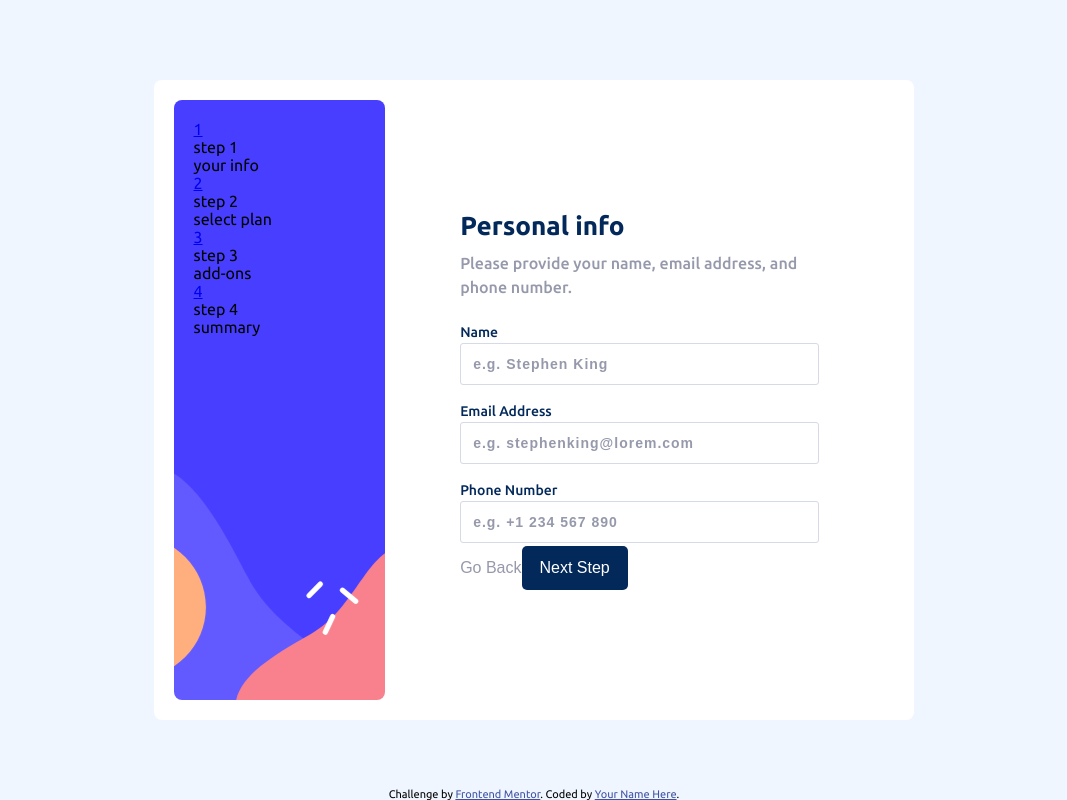
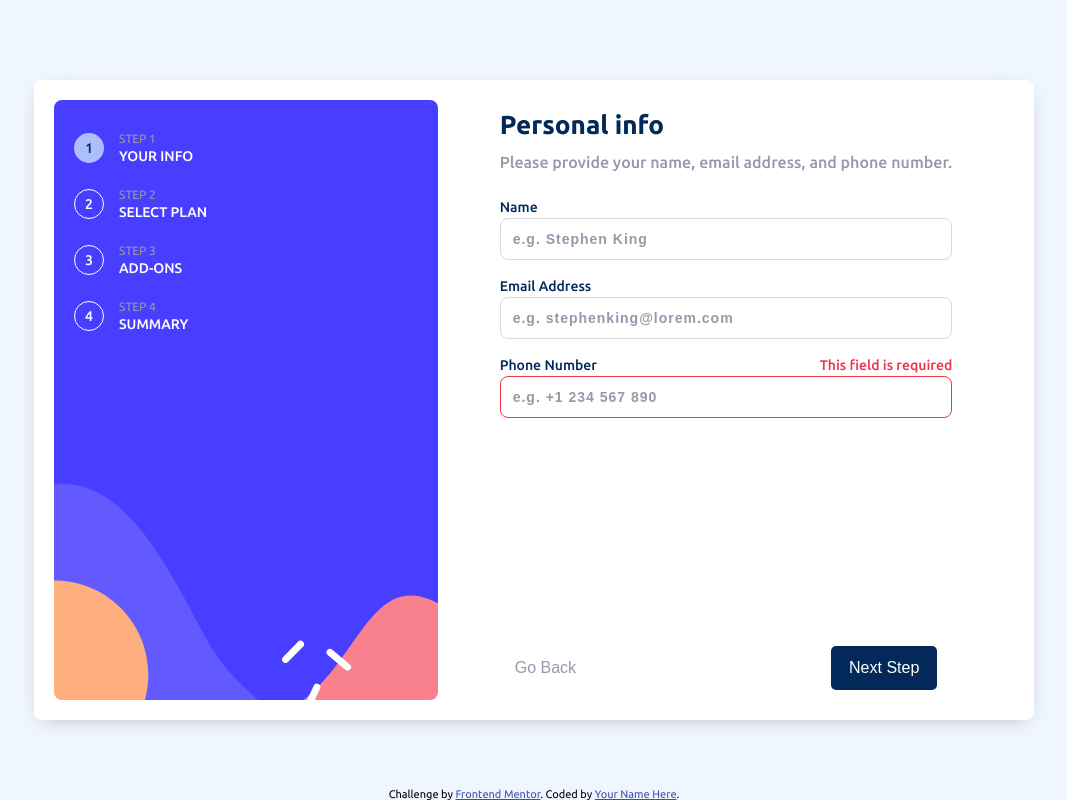
Before and after one commit to Bednar8/Multi-step-form, a website built with Parcel: page index.html in a window 1280 px wide. Shown: the whole page, without its empty margins (106-1173 px from the left). Built offline with nearby package versions, Linux system fonts and the light colour scheme.

Commit message:
add styles and html for all steps

```diff
--- a/index.html
+++ b/index.html
@@ -16,81 +16,108 @@
 
 <body>
 
-  <!-- Sidebar start -->
+  <!-- Sidebar/nav start -->
   <div class="container">
 
     <nav class="nav__mobile">
       <ul class="nav__mobile--list">
-        <li class="nav__mobile--item nav__mobile--item-active"><a href="#">1</a>
+        <li class="nav__mobile--item"><a class="nav__step--anchor"
+            href="#">1</a>
         </li>
-        <li class="nav__mobile--item"><a href="#">2</a></li>
-        <li class="nav__mobile--item"><a href="#">3</a></li>
-        <li class="nav__mobile--item"><a href="#">4</a></li>
+        <li class="nav__mobile--item"><a
+            class="nav__step--anchor nav__step--anchor-active" href="#">2</a>
+        </li>
+        <li class="nav__mobile--item"><a class="nav__step--anchor"
+            href="#">3</a>
+        </li>
+        <li class="nav__mobile--item"><a class="nav__step--anchor"
+            href="#">4</a>
+        </li>
       </ul>
     </nav>
 
     <nav class="nav__desktop">
       <ul class="nav__desktop--list">
-        <li class="nav__desktop--item nav__desktop--item-active"><a
-            href="#">1</a>
+        <li class="nav__desktop--item">
+          <a class="nav__step--anchor nav__step--anchor-active" href="#">1</a>
+          <div class="nav__desktop-description">
             <p class="nav__desktop--step">step 1</p>
-          <p class="nav__desktop--description">your info</p>
+            <p class="nav__desktop--title">your info</p>
+          </div>
         </li>
-        <li class="nav__desktop--item"><a href="#">2</a>
+        <li class="nav__desktop--item"><a class="nav__step--anchor"
+            href="#">2</a>
+          <div class="nav__desktop-description">
             <p class="nav__desktop--step">step 2</p>
             <p class="nav__desktop--description">select plan</p>
+          </div>
         </li>
-        <li class="nav__desktop--item"><a href="#">3</a>
+        <li class="nav__desktop--item"><a class="nav__step--anchor"
+            href="#">3</a>
+          <div class="nav__desktop-description">
             <p class="nav__desktop--step">step 3</p>
             <p class="nav__desktop--description">add-ons</p>
+          </div>
         </li>
-        <li class="nav__desktop--item"><a href="#">4</a>
+        <li class="nav__desktop--item"><a class="nav__step--anchor"
+            href="#">4</a>
+          <div class="nav__desktop-description">
             <p class="nav__desktop--step">step 4</p>
             <p class="nav__desktop--description">summary</p>
+          </div>
         </li>
       </ul>
     </nav>
 
-    <!-- <main class="form__container"> -->
+
+    <!-- Main start -->
+    <main class="step__container">
       <!-- STEP FIRST -->
-    <main class="step__container--box">
+      <div class="step__container--box">
         <h2 class="step--title">Personal info</h2>
         <p class="step--description">Please provide your name, email address,
           and phone number.</p>
-
         <form class="form">
           <div class="form--item">
             <div class="form--label">
               <label for="name">Name</label>
               <p class="form--item-error"></p>
             </div>
-          <input id="name" type="text" placeholder="e.g. Stephen King" required>
+            <input class="form--input" id="name" type="text"
+              placeholder="e.g. Stephen King" required>
           </div>
           <div class="form--item">
             <div class="form--label">
               <label for="email">Email Address</label>
               <p class="form--item-error"></p>
             </div>
-          <input id="email" type="text" placeholder="e.g. stephenking@lorem.com"
-            required>
+            <input class="form--input" id="email" type="text"
+              placeholder="e.g. stephenking@lorem.com" required>
           </div>
           <div class="form--item">
             <div class="form--label">
               <label for="phone">Phone Number</label>
-            <p class="form--item-error"></p>
+              <p class="form--item-error">This field is required</p>
             </div>
-          <input id="phone" type="text" placeholder="e.g. +1 234 567 890"
-            required>
+            <input class="form--input form--input-error" id="phone" type="text"
+              placeholder="e.g. +1 234 567 890" required>
           </div>
         </form>
+        <div class=".btns__container btns__container--desktop">
+          <button class="btn-steps btn--back ">Go Back</button>
+          <button class="btn-steps btn--next">Next Step</button>
+        </div>
+      </div>
 
       <!-- STEP SECOND -->
+
       <!-- <div class="step__container--box">
         <h2 class="step--title">Select your plan</h2>
         <p class="step--description">You have the option of monthly or yearly
           billing.</p>
 
         <div class="plan__box">
+          <div class="plan__box--desktop">
             <div class="plan__item plan__item-active">
               <img src="./assets/images/icon-arcade.svg" alt="">
               <div class="plan__item--description">
@@ -98,7 +125,6 @@
                 <p class="plan__item--price">$9/mo</p>
               </div>
             </div>
-
             <div class="plan__item">
               <img src="./assets/images/icon-advanced.svg" alt="">
               <div class="plan__item--description">
@@ -106,12 +132,12 @@
                 <p class="plan__item--price">$12/mo</p>
               </div>
             </div>
-
             <div class="plan__item">
               <img src="./assets/images/icon-pro.svg" alt="">
               <div class="plan__item--description">
                 <h3 class="plan__item--title">Pro</h3>
                 <p class="plan__item--price">$15/mo</p>
+              </div>
             </div>
           </div>
 
@@ -125,15 +151,22 @@
           </div>
         </div>
 
+        <div class=".btns__container btns__container--desktop">
+          <button class="btn-steps btn--back ">Go Back</button>
+          <button class="btn-steps btn--next">Next Step</button>
+        </div>
+
       </div> -->
 
       <!-- STEP THIRD -->
+
       <!-- <div class="step__container--box">
         <h2 class="step--title">Pick add-ons</h2>
         <p class="step--description">Add-ons help enhance your gaming
           experience.</p>
 
-        <div class="plan__box">
+        <div class="plan__add-ons plan__box">
+
           <div class="plan__item plan__item-active">
             <label class="add-ons--label" for="add-ons1">
               <input class="add-ons--checkbox" type="checkbox" name="add-ons1"
@@ -176,6 +209,11 @@
             <p class="add-ons--price">+$1/mo</p>
           </div>
         </div>
+
+        <div class=".btns__container btns__container--desktop">
+          <button class="btn-steps btn--back ">Go Back</button>
+          <button class="btn-steps btn--next">Next Step</button>
+        </div>
       </div> -->
 
       <!-- STEP FOURTH -->
@@ -211,11 +249,17 @@
             <p>Total <span class="summary__total--time">(per month)</span></p>
             <p class="summary__total--price">+$12/mo</p>
           </div>
+          <div class=".btns__container btns__container--desktop">
+            <button class="btn-steps btn--back ">Go Back</button>
+            <button class="btn-steps btn--next">Next Step</button>
+          </div>
         </div>
 
       </div> -->
 
-      <!-- <div class="step__container--box">
+      <!-- Step thanks -->
+
+      <!-- <div class="step__container--box thanks__box">
         <div class="thanks__box">
           <img src="./assets/images/icon-thank-you.svg" alt="">
           <h2 class="step--title">Thank you!</h2>
@@ -226,125 +270,21 @@
             to email us at support@loremgaming.com.</p>
         </div>
       </div> -->
+    </main>
 
-
-      <div class=".btns__container btns__container--desktop">
-        <button class="btn-steps btn--back ">Go Back</button>
-        <button class="btn-steps btn--next">Next Step</button>
-      </div>
-      <!-- </main> -->
 
     <div class=".btns__container btns__container--mobile">
       <button class="btn-steps btn--back ">Go Back</button>
       <button class="btn-steps btn--next">Next Step</button>
     </div>
-    </main>
+  </div>
+  <!-- Footer -->
 
-    <!-- Step 1
-  Your info
-
-  Step 2
-  Select plan
-
-  Step 3
-  Add-ons
-
-  Step 4
-  Summary -->
-
-    <!-- Sidebar end -->
-
-    <!-- Step 1 start -->
-
-    <!-- Personal info
-  Please provide your name, email address, and phone number.
-
-  Name
-  e.g. Stephen King
-
-  Email Address
-  e.g. stephenking@lorem.com
-
-  Phone Number
-  e.g. +1 234 567 890
-
-  Next Step -->
-
-    <!-- Step 1 end -->
-
-    <!-- Step 2 start -->
-
-    <!-- Select your plan
-  You have the option of monthly or yearly billing.
-
-  Arcade
-  $9/mo
-
-  Advanced
-  $12/mo
-
-  Pro
-  $15/mo
-
-  Monthly
-  Yearly
-
-  Go Back
-  Next Step -->
-
-    <!-- Step 2 end -->
-
-    <!-- Step 3 start -->
-
-    <!-- Pick add-ons
-  Add-ons help enhance your gaming experience.
-
-  Online service
-  Access to multiplayer games
-  +$1/mo
-
-  Larger storage
-  Extra 1TB of cloud save
-  +$2/mo
-
-  Customizable Profile
-  Custom theme on your profile
-  +$2/mo
-
-  Go Back
-  Next Step -->
-
-    <!-- Step 3 end -->
-
-    <!-- Step 4 start -->
-
-    <!-- Finishing up
-  Double-check everything looks OK before confirming. -->
-
-    <!-- Dynamically add subscription and add-on selections here -->
-
-    <!-- Total (per month/year)
-
-  Go Back
-  Confirm -->
-
-    <!-- Step 4 end -->
-
-    <!-- Step 5 start -->
-
-    <!-- Thank you!
-
-  Thanks for confirming your subscription! We hope you have fun
-  using our platform. If you ever need support, please feel free
-  to email us at support@loremgaming.com.
-
-  Step 5 end -->
-
-    <div class="attribution">
+  <footer class="attribution">
     Challenge by <a href="https://www.frontendmentor.io?ref=challenge"
       target="_blank">Frontend Mentor</a>.
     Coded by <a href="#">Your Name Here</a>.
-    </div>
+  </footer>
 </body>
 
 </html>
--- a/src/css/main.css
+++ b/src/css/main.css
@@ -54,9 +54,10 @@ body {
 	display: none;
 }
 
-.btns__container {
-	position: absolute;
+.btns__container--mobile {
+	position: fixed;
 	bottom: 0;
+	left: 0;
 	width: 100%;
 	padding: 1.5rem;
 	display: flex;
@@ -76,11 +77,21 @@ body {
 	color: var(--color-white);
 	background-color: var(--color-primary);
 	border-radius: 5px;
+	transition: background-color 0.3s;
+}
+
+.btn--next:hover {
+	background-color: var(--color-secondary);
 }
 
 .btn--back {
 	color: var(--color-cool-gray);
 	background-color: var(--color-white);
+	transition: color 0.3s;
+}
+
+.btn--back:hover {
+	color: var(--color-primary);
 }
 
 /* base classes */
@@ -90,6 +101,8 @@ body {
 }
 
 .container {
+	position: relative;
+	margin: 0 auto;
 	height: 100%;
 	background-color: var(--color-magnolia);
 }
@@ -114,7 +127,7 @@ body {
 	list-style: none;
 }
 
-.nav__mobile--item a {
+.nav__step--anchor {
 	width: 4rem;
 	height: 4rem;
 	margin: 4rem 1rem;
@@ -127,14 +140,18 @@ body {
 	color: var(--color-white);
 }
 
-.nav__mobile--item-active a {
+.nav__step--anchor-active {
 	background-color: var(--color-pastel-blue);
 	color: var(--color-primary);
 	border: none;
 }
 
+.step__container {
+	margin: 0 2rem;
+}
+
 .step__container--box {
-	max-width: 90%;
+	max-width: 600px;
 	margin: 0 auto;
 	margin-top: -9rem;
 	padding: 3.5rem 2.5rem;
@@ -167,18 +184,33 @@ body {
 	margin-bottom: 0;
 }
 
-.form--item input {
+.form--input {
 	margin: 0.3rem 0;
 	padding: 1.2rem;
 	font-size: 1.4rem;
 	border: 1px solid var(--color-light-gray);
-	border-radius: 3px;
+	border-radius: 8px;
+	color: var(--color-primary);
+	font-weight: 700;
 }
 
-.form--item input::placeholder {
+.form--input:focus {
+	outline: none;
+	border: 1px solid var(--color-secondary);
+}
+
+.form--input::placeholder {
 	letter-spacing: 1px;
 	font-weight: 700;
 	color: var(--color-cool-gray);
+}
+
+.form--item-error {
+	color: var(--color-strawberry);
+}
+
+.form--input-error {
+	border: 1px solid var(--color-strawberry);
 }
 
 .form--label {
@@ -201,6 +233,13 @@ body {
 	border: 1px solid var(--color-light-gray);
 	border-radius: 8px;
 	color: var(--color-cool-gray);
+	cursor: pointer;
+	transition: 0.3s;
+}
+
+.plan__item:hover {
+	border: 1px solid var(--color-secondary);
+	background-color: var(--color-magnolia);
 }
 
 .plan__item-active {
@@ -330,7 +369,6 @@ body {
 
 .summary__plan {
 	display: flex;
-	align-items: center;
 	justify-content: space-between;
 	padding-bottom: 1.5rem;
 	font-weight: 700;
@@ -341,6 +379,11 @@ body {
 .summary__plan--description a {
 	color: var(--color-cool-gray);
 	font-weight: 500;
+	transition: color 0.3s;
+}
+
+.summary__plan--description a:hover {
+	color: var(--color-secondary);
 }
 
 .summary__add-ons {
@@ -376,7 +419,7 @@ body {
 	justify-content: center;
 	align-items: center;
 	flex-direction: column;
-	padding: 5rem 0;
+	padding: 5rem 2rem;
 	text-align: center;
 }
 
@@ -396,43 +439,48 @@ body {
 /* large >= 992px */
 
 @media (min-width: 992px) {
+	/* Base classes */
 	body {
 		display: flex;
 		align-items: center;
 		justify-content: center;
 		flex-direction: column;
-		height: 100vh;
 		background-color: var(--color-magnolia);
+	}
+	.step__container {
+		display: flex;
+		justify-content: center;
+		align-items: center;
+		margin: 0 auto;
+		height: 100%;
+		/* max-height: 100%; */
 	}
 	.container {
 		display: flex;
 		justify-content: center;
 		align-items: center;
-		margin: 0 auto;
 		padding: 2rem;
-		max-width: 100%;
+		max-width: 1000px;
+		width: 80%;
 		max-height: 80%;
 		border-radius: 8px;
 		background-color: var(--color-white);
-	}
-
-	.step__container--box {
-		max-width: 100%;
-		margin: 0 auto;
-		margin-top: -9rem;
-		padding: 3.5rem 2.5rem;
-		background-color: var(--color-white);
-		border-radius: 8px;
 		box-shadow: 0px 5px 20px -10px var(--color-cool-gray);
 	}
 
 	.step__container--box {
+		position: relative;
 		display: flex;
+		justify-content: flex-start;
 		flex-direction: column;
 		width: 100%;
+		height: 100%;
 		margin: 0 5rem;
+		padding: 1rem;
 		box-shadow: 0px 0px 0px;
 	}
+
+	/* Nav/sidebar */
 
 	.nav__desktop {
 		display: flex;
@@ -440,9 +488,32 @@ body {
 		background-image: url("/assets/images/bg-sidebar-desktop.svg");
 		background-size: cover;
 		background-position: center;
-		width: 50%;
+		width: 40%;
 		height: 100%;
 		border-radius: 8px;
+	}
+
+	.nav__desktop--item {
+		display: flex;
+		align-items: center;
+		text-transform: uppercase;
+		font-size: 1.4rem;
+		color: var(--color-white);
+		font-weight: 500;
+	}
+
+	.nav__step--anchor {
+		width: 3rem;
+		height: 3rem;
+		margin: 1.3rem 0;
+		margin-right: 1.5rem;
+	}
+
+	.nav__desktop--step {
+		margin-bottom: 0.3rem;
+		font-size: 1.2rem;
+		font-weight: 400;
+		color: var(--color-cool-gray);
 	}
 
 	.nav__desktop--list {
@@ -453,8 +524,70 @@ body {
 		display: none;
 	}
 
+	/* Step second */
+
+	.plan__box {
+		width: 100%;
+	}
+	.plan__box--desktop {
+		display: flex;
+		justify-content: space-between;
+		align-items: center;
+	}
+
+	.plan__item {
+		flex-direction: column;
+		width: 30%;
+		align-items: start;
+	}
+
+	.plan__item--description {
+		margin-left: 0;
+		margin-top: 2.5rem;
+		font-size: 1.2rem;
+	}
+
+	/* Step third */
+
+	.plan__add-ons .plan__item {
+		flex-direction: row;
+		align-items: center;
+		justify-content: center;
+		width: 100%;
+	}
+
+	.plan__add-ons .plan__item--description {
+		margin-top: 0;
+		margin-left: 1.5rem;
+	}
+
+	/* Step fourth */
+	.summary--box {
+		padding: 2rem;
+	}
+	.summary__add-ons {
+		margin-top: 1rem;
+	}
+
+	/* Step thanks */
+	.thanks__container {
+		height: 100%;
+		width: 100%;
+		display: flex;
+		align-items: center;
+		justify-content: center;
+	}
+	/* Buttons */
+
 	.btns__container--desktop {
+		position: absolute;
+		bottom: 1rem;
+		left: 0;
+		width: 100%;
+		padding: 0 2.5rem;
 		display: flex;
+		justify-content: space-between;
+		align-items: center;
 	}
 
 	.btns__container--mobile {
```
Lines whose indentation alone changed are shown as unchanged.
